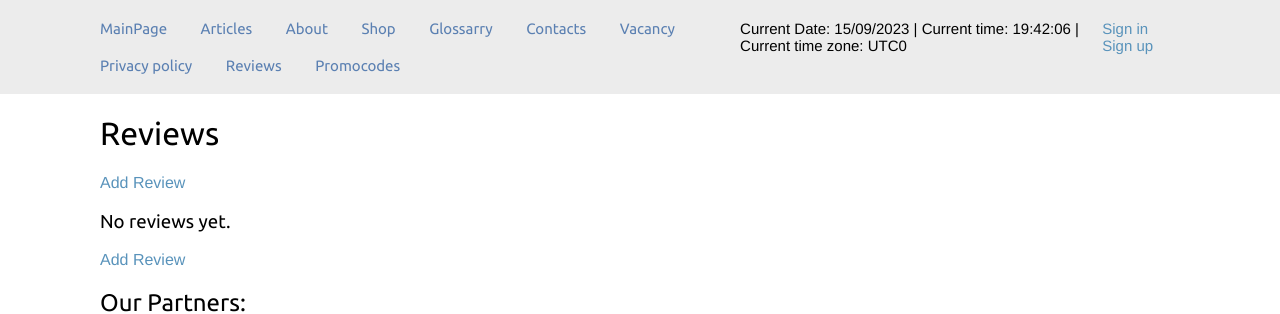
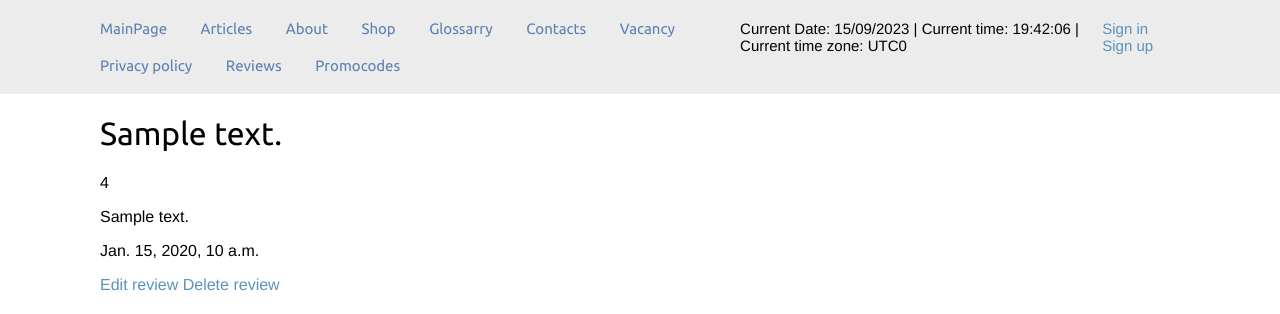
Before and after one commit to kosmp/OnlineStore, a Django app: page /reviews/1/ in a window 1280 px wide. Shown: the top 314 px of the page. Run offline with Django 4.2, Linux system fonts and the light colour scheme; tables that the repository leaves empty hold one stand-in row (values such as "Sample post").

Commit message:
Fixed reviews

```diff
--- a/Lab_4/lab_4/store/templates/store/info/review_delete.html
+++ b/Lab_4/lab_4/store/templates/store/info/review_delete.html
@@ -3,10 +3,10 @@
 
 {% block content %}
 <h1>Confirm Delete</h1>
-<p>Are you sure you want to delete "{{ object.title }}"?</p>
+<p>Are you sure you want to delete "{{ review.text }}" review?</p>
 <form method="post">
     {% csrf_token %}
     <button type="submit">Delete</button>
-    <a href="{% url 'reviews' %}">Cancel</a>
+    <a href="{% url 'store:reviews_page' %}">Cancel</a>
 </form>
 {% endblock %}
--- a/Lab_4/lab_4/store/templates/store/info/review_detail.html
+++ b/Lab_4/lab_4/store/templates/store/info/review_detail.html
@@ -2,22 +2,10 @@
 {% load static %}
 {% block title %}Review Details{% endblock %}
 {% block content %}
-    <h1>Reviews</h1>
-    <a href="{% url 'review_create' %}">Add Review</a>
-    {% for review in reviews %}
-        <div>
-            <h5>{{ review.reviewer }}</h5>
-            <p>{{ review.rate }}</p>
-            <p>{{ review.creation_date }}</p>
-            <a href="{% url 'review_detail' review.pk %}">
-                Read more
-            </a>
-            <a href="{% url 'review_delete' review.pk %}">
-                Delete review
-            </a>
-        </div>
-        {% empty %}
-        <h3>No reviews yet.</h3>
-        <a href="{% url 'review_create' %}">Add Review</a>
-    {% endfor %}
+    <h1>{{ review.reviewer }}</h1>
+    <p>{{ review.rate }}</p>
+    <p>{{ review.text }}</p>
+    <p>{{ review.creation_date }}</p>
+    <a href="{% url 'store:review_update' review.pk %}">Edit review</a>
+    <a href="{% url 'store:review_delete' review.pk %}">Delete review</a>
 {% endblock %}
--- a/Lab_4/lab_4/store/views.py
+++ b/Lab_4/lab_4/store/views.py
@@ -1,4 +1,6 @@
 from django.shortcuts import render, get_object_or_404
+from django.urls import reverse
+
 from .models import ProductType, Product, ModelType, Article, Employee, Promocode, FAQ, Vacancy, Review
 from cart.forms import CartAddProductForm
 from .forms import ReviewForm
@@ -64,10 +66,6 @@
 
 def privacy_policy_page(request):
     return render(request, 'store/info/privacyPolicy.html')
-
-
-def reviews_page(request):
-    return render(request, 'store/info/reviews.html')
 
 
 def vacancies_page(request):
@@ -209,7 +207,7 @@
         form = ReviewForm(request.POST)
         if form.is_valid():
             form.save()
-            return HttpResponseRedirect("reviews/")
+            return HttpResponseRedirect(reverse('store:reviews_page'))
     else:
         form = ReviewForm()
 
@@ -225,7 +223,7 @@
         form = ReviewForm(request.POST, instance=review)
         if form.is_valid():
             form.save()
-            return HttpResponseRedirect("reviews/")
+            return HttpResponseRedirect(reverse('store:reviews_page'))
     else:
         form = ReviewForm(instance=review)
 
@@ -239,7 +237,7 @@
 
     if request.method == 'POST':
         review.delete()
-        return HttpResponseRedirect("reviews/")
+        return HttpResponseRedirect(reverse('store:reviews_page'))
 
     return render(request, 'store/info/review_delete.html', {
         'review': review
```
Also changed, not shown: Lab_4/lab_4/store/templates/store/info/reviews.html (+4 -4 lines).
